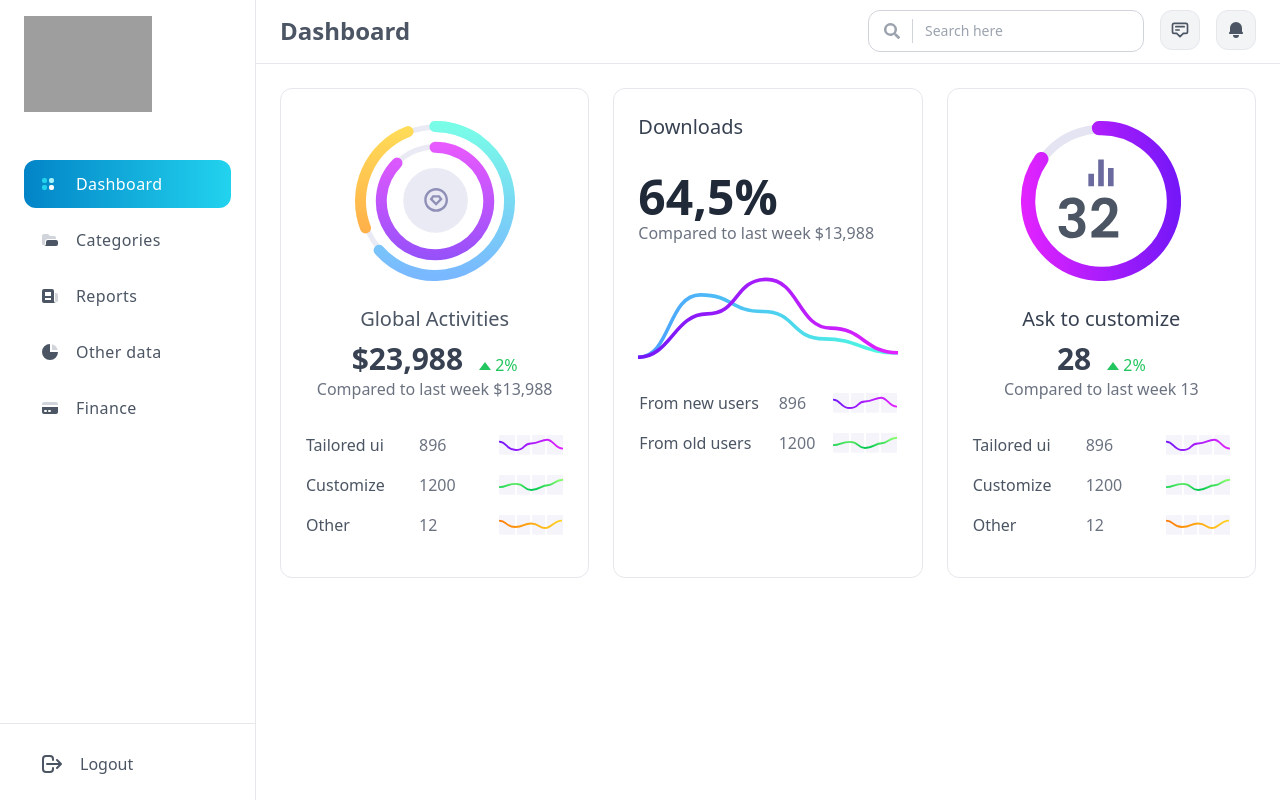
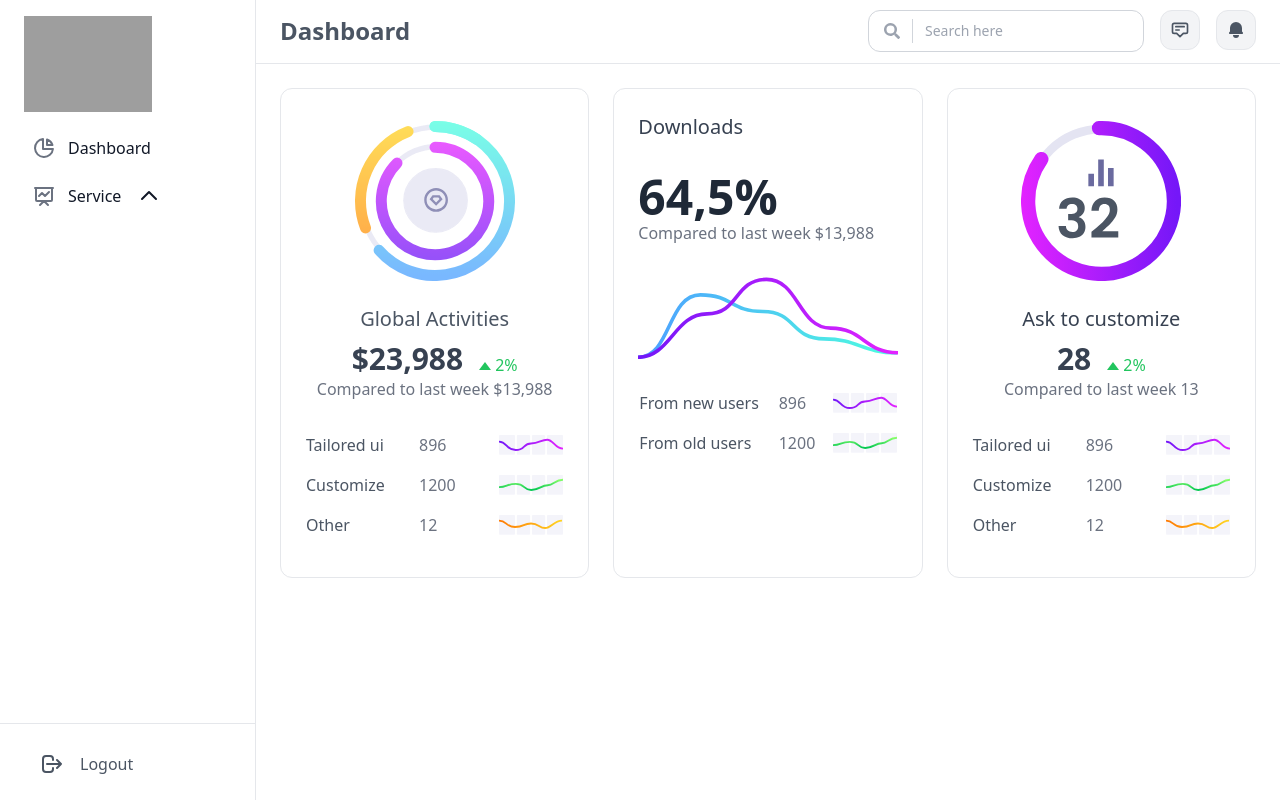
Before and after one commit to dducnv/Excell-On_FrontEnd, a Next.js app: page /admin/dashboard in a window 1280 px wide. Built offline with nearby package versions, Linux system fonts and the light colour scheme; grey boxes are pictures that could not be loaded.

Commit message:
quangdz admin commit

```diff
--- a/components/admin_layout/Slidebar.jsx
+++ b/components/admin_layout/Slidebar.jsx
@@ -1,4 +1,6 @@
 import React from 'react'
+import { Disclosure } from '@headlessui/react'
+import { ChevronUpIcon,ChartPieIcon,PresentationChartLineIcon } from '@heroicons/react/outline'
 
 export const Slidebar = () => {
     return (
@@ -10,52 +12,48 @@ export const Slidebar = () => {
                             <img src="https://tailus.io/sources/blocks/stats-cards/preview/images/logo.svg" className="w-32" alt="tailus logo" />
                         </a>
                     </div>
-                    <ul className="space-y-2 tracking-wide mt-8">
+                    <ul className="space-y-2">
                         <li>
-                            <a href="#" aria-label="dashboard" className="relative px-4 py-3 flex items-center space-x-4 rounded-xl text-white bg-gradient-to-r from-sky-600 to-cyan-400">
-                                <svg className="-ml-1 h-6 w-6" viewBox="0 0 24 24" fill="none">
-                                    <path d="M6 8a2 2 0 0 1 2-2h1a2 2 0 0 1 2 2v1a2 2 0 0 1-2 2H8a2 2 0 0 1-2-2V8ZM6 15a2 2 0 0 1 2-2h1a2 2 0 0 1 2 2v1a2 2 0 0 1-2 2H8a2 2 0 0 1-2-2v-1Z" className="fill-current text-cyan-400 dark:fill-slate-600"></path>
-                                    <path d="M13 8a2 2 0 0 1 2-2h1a2 2 0 0 1 2 2v1a2 2 0 0 1-2 2h-1a2 2 0 0 1-2-2V8Z" className="fill-current text-cyan-200 group-hover:text-cyan-300"></path>
-                                    <path d="M13 15a2 2 0 0 1 2-2h1a2 2 0 0 1 2 2v1a2 2 0 0 1-2 2h-1a2 2 0 0 1-2-2v-1Z" className="fill-current group-hover:text-sky-300"></path>
-                                </svg>
-                                <span className="-mr-1 font-medium">Dashboard</span>
+                            <a href="#"
+                                className="flex items-center p-2 text-base font-normal text-gray-900 rounded-lg dark:text-white hover:bg-gray-100 dark:hover:bg-gray-700">
+                                <ChartPieIcon className='w-6 h-6 text-gray-500 transition duration-75 dark:text-gray-400 group-hover:text-gray-900 dark:group-hover:text-white'/>
+                                <span className="ml-3">Dashboard</span>
                             </a>
                         </li>
                         <li>
-                            <a href="#" className="px-4 py-3 flex items-center space-x-4 rounded-md text-gray-600 group">
-                                <svg xmlns="http://www.w3.org/2000/svg" className="h-5 w-5" viewBox="0 0 20 20" fill="currentColor">
-                                    <path className="fill-current text-gray-300 group-hover:text-cyan-300" fillRule="evenodd" d="M2 6a2 2 0 012-2h4l2 2h4a2 2 0 012 2v1H8a3 3 0 00-3 3v1.5a1.5 1.5 0 01-3 0V6z" clipRule="evenodd" />
-                                    <path className="fill-current text-gray-600 group-hover:text-cyan-600" d="M6 12a2 2 0 012-2h8a2 2 0 012 2v2a2 2 0 01-2 2H2h2a2 2 0 002-2v-2z" />
-                                </svg>
-                                <span className="group-hover:text-gray-700">Categories</span>
+                            <Disclosure>
+                                {({ open }) => (
+                                    <>
+                                        <Disclosure.Button className="flex items-center w-full p-2 text-base font-normal text-gray-900 transition duration-75 rounded-lg group hover:bg-gray-100 dark:text-white dark:hover:bg-gray-700">
+                                            <a href="#"
+                                                className="flex items-center text-base font-normal text-gray-900 rounded-lg dark:text-white hover:bg-gray-100 dark:hover:bg-gray-700">
+                                                 <PresentationChartLineIcon className='w-6 h-6 text-gray-500 transition duration-75 dark:text-gray-400 group-hover:text-gray-900 dark:group-hover:text-white'/>
+                                                <span className="flex-1 ml-3 text-left whitespace-nowrap" sidebar-toggle-item>Service</span>
                                             </a>
+                                            <ChevronUpIcon
+                                                className={`${open ? 'transform rotate-180' : ''
+                                                    } w-6 h-6 ml-4 text-gray-900`}
+                                            />
+                                        </Disclosure.Button>
+                                        <Disclosure.Panel>
+                                            <ul id="dropdown-example" className=" py-2 space-y-2">
+                                                <li>
+                                                    <a href="#"
+                                                        className="flex items-center w-full p-2 text-base font-normal text-gray-900 transition duration-75 rounded-lg group hover:bg-gray-100 dark:text-white dark:hover:bg-gray-700 pl-11">Products</a>
                                                 </li>
                                                 <li>
-                            <a href="#" className="px-4 py-3 flex items-center space-x-4 rounded-md text-gray-600 group">
-                                <svg xmlns="http://www.w3.org/2000/svg" className="h-5 w-5" viewBox="0 0 20 20" fill="currentColor">
-                                    <path className="fill-current text-gray-600 group-hover:text-cyan-600" fillRule="evenodd" d="M2 5a2 2 0 012-2h8a2 2 0 012 2v10a2 2 0 002 2H4a2 2 0 01-2-2V5zm3 1h6v4H5V6zm6 6H5v2h6v-2z" clipRule="evenodd" />
-                                    <path className="fill-current text-gray-300 group-hover:text-cyan-300" d="M15 7h1a2 2 0 012 2v5.5a1.5 1.5 0 01-3 0V7z" />
-                                </svg>
-                                <span className="group-hover:text-gray-700">Reports</span>
-                            </a>
+                                                    <a href="#"
+                                                        className="flex items-center w-full p-2 text-base font-normal text-gray-900 transition duration-75 rounded-lg group hover:bg-gray-100 dark:text-white dark:hover:bg-gray-700 pl-11">Billing</a>
                                                 </li>
                                                 <li>
-                            <a href="#" className="px-4 py-3 flex items-center space-x-4 rounded-md text-gray-600 group">
-                                <svg xmlns="http://www.w3.org/2000/svg" className="h-5 w-5" viewBox="0 0 20 20" fill="currentColor">
-                                    <path className="fill-current text-gray-600 group-hover:text-cyan-600" d="M2 10a8 8 0 018-8v8h8a8 8 0 11-16 0z" />
-                                    <path className="fill-current text-gray-300 group-hover:text-cyan-300" d="M12 2.252A8.014 8.014 0 0117.748 8H12V2.252z" />
-                                </svg>
-                                <span className="group-hover:text-gray-700">Other data</span>
-                            </a>
+                                                    <a href="#"
+                                                        className="flex items-center w-full p-2 text-base font-normal text-gray-900 transition duration-75 rounded-lg group hover:bg-gray-100 dark:text-white dark:hover:bg-gray-700 pl-11">Invoice</a>
                                                 </li>
-                        <li>
-                            <a href="#" className="px-4 py-3 flex items-center space-x-4 rounded-md text-gray-600 group">
-                                <svg xmlns="http://www.w3.org/2000/svg" className="h-5 w-5" viewBox="0 0 20 20" fill="currentColor">
-                                    <path className="fill-current text-gray-300 group-hover:text-cyan-300" d="M4 4a2 2 0 00-2 2v1h16V6a2 2 0 00-2-2H4z" />
-                                    <path className="fill-current text-gray-600 group-hover:text-cyan-600" fillRule="evenodd" d="M18 9H2v5a2 2 0 002 2h12a2 2 0 002-2V9zM4 13a1 1 0 011-1h1a1 1 0 110 2H5a1 1 0 01-1-1zm5-1a1 1 0 100 2h1a1 1 0 100-2H9z" clipRule="evenodd" />
-                                </svg>
-                                <span className="group-hover:text-gray-700">Finance</span>
-                            </a>
+                                            </ul>
+                                        </Disclosure.Panel>
+                                    </>
+                                )}
+                            </Disclosure>
                         </li>
                     </ul>
                 </div>
```
Lines whose indentation alone changed are shown as unchanged.
